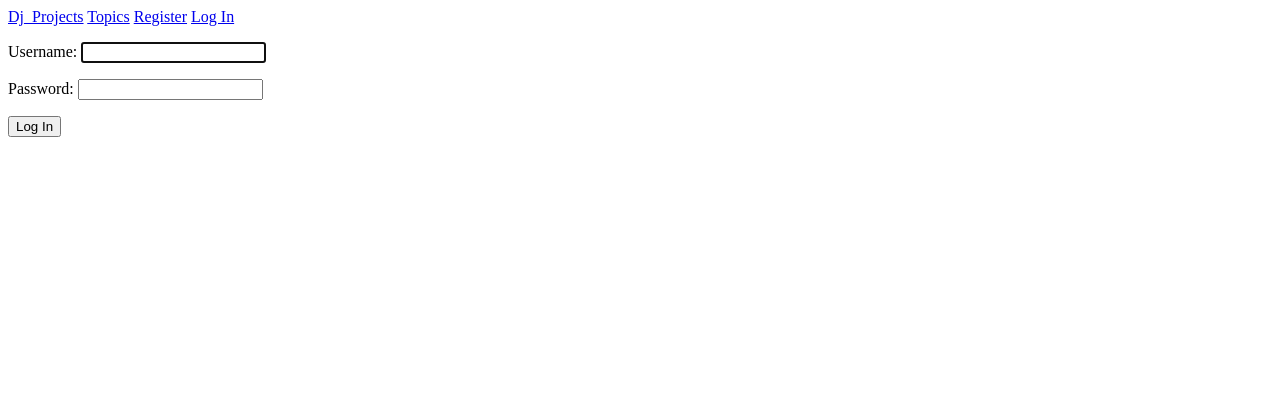
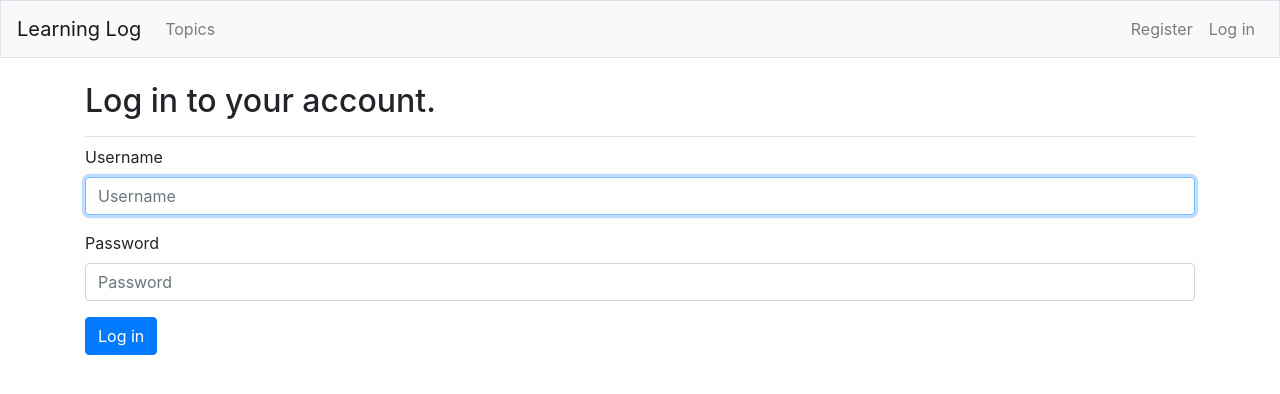
Before and after one commit to dynotw/Web_Application_Django, a Django app: page /users/login/ in a window 1280 px wide. Shown: the top 394 px of the page. Run offline with Django 4.2, Linux system fonts and the light colour scheme; some libraries are stand-ins or nearby versions.

Commit message:
Apply bootstrap template

```diff
--- a/dj_projects/templates/dj_projects/base.html
+++ b/dj_projects/templates/dj_projects/base.html
@@ -1,14 +1,63 @@
-<p>
-    <a href="{% url 'dj_projects:index'%}">Dj_Projects</a>
-    <a href="{% url 'dj_projects:topics' %}">Topics</a>
-    {% if user.is_authenticated %}
-    <p></p>
-    Hello, {{user.username}}
-    <a href="{% url 'users:logout' %}">Log Out</a>
-    {% else %}
-    <a href="{% url 'users:register' %}">Register</a>
-    <a href="{% url 'users:login' %}">Log In</a>
-    {% endif %}
-</p>
+{% load bootstrap4 %}
 
-{% block content %}{% endblock content %}
+<!doctype html>
+<html lang="en">
+<head>
+  <meta charset="utf-8">
+  <meta name="viewport" content="width=device-width, initial-scale=1,
+    shrink-to-fit=no">
+  <title>Django Project</title>
+
+  {% bootstrap_css %}
+  {% bootstrap_javascript jquery='full' %}
+
+</head>
+<body>
+
+  <nav class="navbar navbar-expand-md navbar-light bg-light mb-4 border">
+
+    <a class="navbar-brand" href="{% url 'dj_projects:index'%}">
+        Learning Log</a>
+
+    <button class="navbar-toggler" type="button" data-toggle="collapse"
+        data-target="#navbarCollapse" aria-controls="navbarCollapse"
+        aria-expanded="false" aria-label="Toggle navigation">
+      <span class="navbar-toggler-icon"></span></button>
+    <div class="collapse navbar-collapse" id="navbarCollapse">
+      <ul class="navbar-nav mr-auto">
+        <li class="nav-item">
+          <a class="nav-link" href="{% url 'dj_projects:topics'%}">
+              Topics</a></li>
+      </ul>
+      <ul class="navbar-nav ml-auto">
+        {% if user.is_authenticated %}
+          <li class="nav-item">
+            <span class="navbar-text"}">Hello, {{ user.username }}.</span>
+          </li>
+          <li class="nav-item">
+            <a class="nav-link" href="{% url 'users:logout' %}">Log out</a>
+          </li>
+        {% else %}
+          <li class="nav-item">
+            <a class="nav-link" href="{% url 'users:register' %}">Register</a>
+          </li>
+          <li class="nav-item">
+            <a class="nav-link" href="{% url 'users:login' %}">Log in</a></li>
+        {% endif %}
+      </ul>
+    </div>
+
+  </nav>
+
+  <main role="main" class="container">
+    <div class="pb-2 mb-2 border-bottom">
+      {% block page_header %}{% endblock page_header %}
+    </div>
+    <div>
+      {% block content %}{% endblock content %}
+    </div>
+  </main>
+
+</body>
+
+</html>
--- a/users/templates/registration/login.html
+++ b/users/templates/registration/login.html
@@ -1,15 +1,22 @@
 {% extends "dj_projects/base.html" %}
+
+{% load bootstrap4 %}
+
+{% block page_header %}
+  <h2>Log in to your account.</h2>
+{% endblock page_header %}
+
 {% block content %}
 
-{% if form.errors %}
-<p>Your username and password didn't match. Please try again</p>
-{% endif %}
+  <form method="post" action="{% url 'users:login' %}" class="form">
+    {% csrf_token %}
+    {% bootstrap_form form %}
+    {% buttons %}
+      <button name="submit" class="btn btn-primary">Log in</button>
+    {% endbuttons %}
 
-<form method="POST" action="{% url 'users:login' %}">
-    {% csrf_token %}
-    {{ form.as_p }}
-    <button name="submit">Log In</button>
-    <input type="hidden" name="next" value="{% url 'dj_projects:index' %}"/>
-</form>
+    <input type="hidden" name="next"
+      value="{% url 'dj_projects:index' %}" />
+  </form>
 
 {% endblock content %}
```
Also changed, not shown: dj_projects/templates/dj_projects/base_old.html (added, +21 -0 lines), dj_projects/templates/dj_projects/index.html (+20 -0 lines), dj_projects/templates/dj_projects/topic.html (+26 -16 lines), dj_projects/templates/dj_projects/topic_old.html (added, +20 -0 lines), dj_projects/templates/dj_projects/topics.html (+14 -6 lines), dj_projects/templates/dj_projects/topics_old.html (added, +14 -0 lines), users/templates/registration/login_old.html (added, +17 -0 lines).
